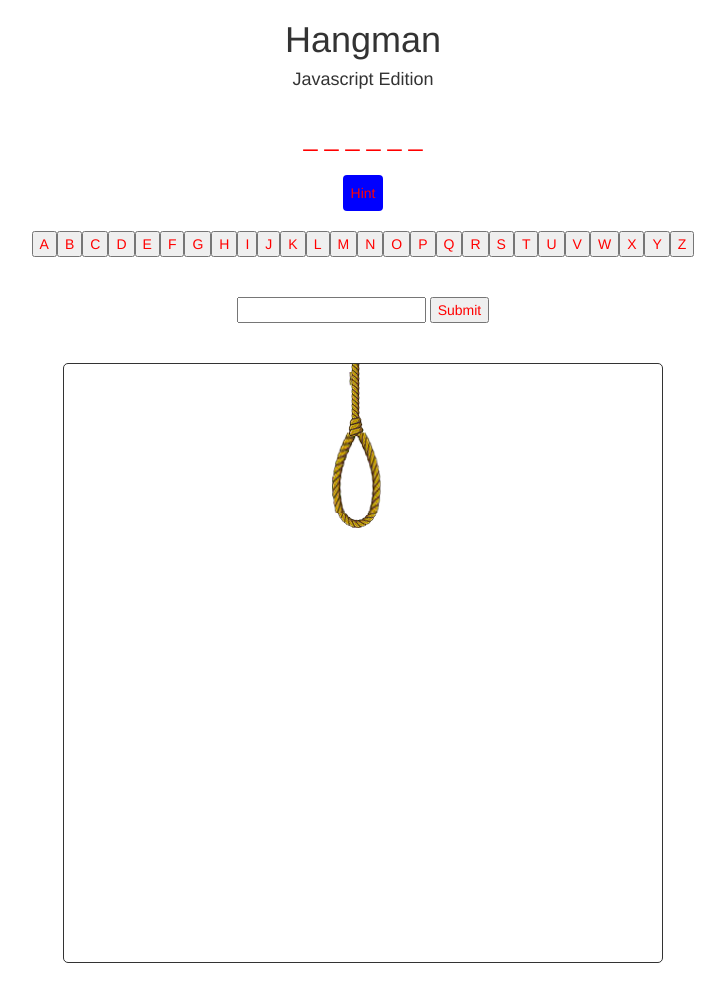
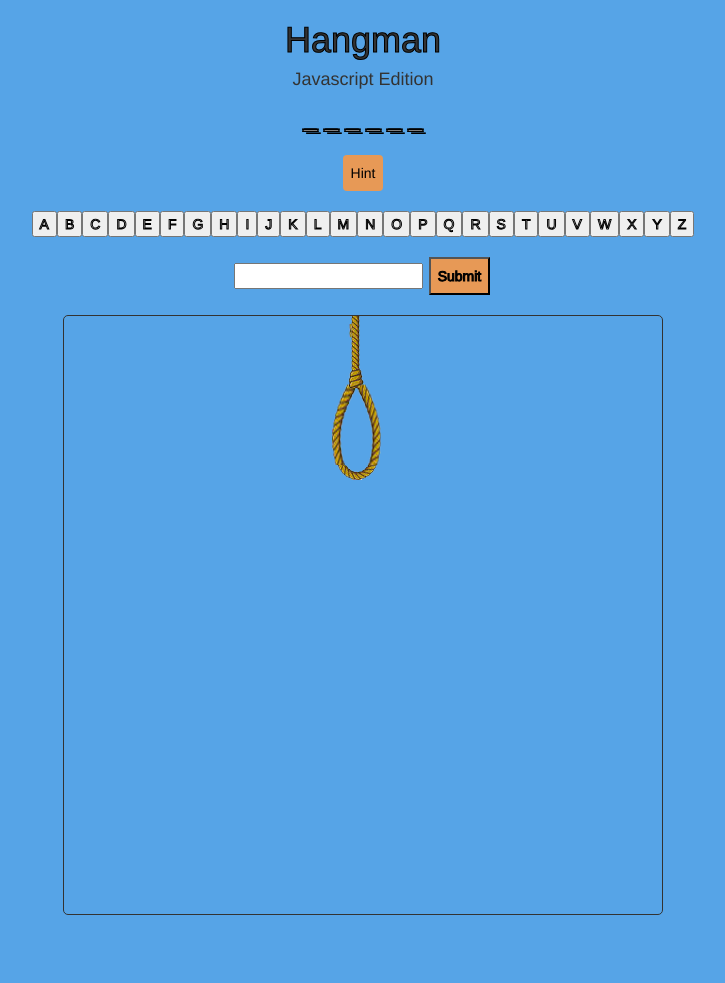
Before and after one commit to SpearceCSUMB/cst336-lab2, a PHP site: page / in a window 1280 px wide. Shown: the whole page, without its empty margins (277-1002 px from the left). After the commit the page ends 915 px from the top, so only its background shows below. Run offline with PHP 8.4, Linux system fonts and the light colour scheme; some libraries are stand-ins or nearby versions.

Commit message:
Made color changes and added some error catches

```diff
--- a/css/styles.css
+++ b/css/styles.css
@@ -2,9 +2,14 @@
   display: none;
 }
 #word, #letters {
-  padding: 20px 0px;
-  color: red;
-  border-color: green;
+  -webkit-text-stroke: 1px black;
+   color: white;
+   text-shadow:
+       3px 3px 0 #000,
+     -1px -1px 0 #000,
+      1px -1px 0 #000,
+      -1px 1px 0 #000,
+       1px 1px 0 #000;
 }
 #man {
   margin: 20px auto;
@@ -21,15 +26,22 @@
   font-size: 10pt !important;
   color: blue;
 }
-.btn {
+.btn, #letterBtn {
   padding: 7px 7px !important;
   margin: 0px 2px;
-  color: red;
-  background-color: blue;
-  border-color: black;
+  color: black;
+  background-color: #E79956;
 }
 .btn-success {
   color: red;
   background-color: blue;
   border-color: black;
 }
+#bg {
+  background-color: #56A4E7;
+}
+h1 {
+  font-size: 25px;
+  -webkit-text-stroke: 1px black;
+  color: white;
+}
--- a/index.html
+++ b/index.html
@@ -11,19 +11,19 @@
 
         <meta name="viewport" content="width=device-width, initial-scale=1">
     </head>
-    <body>
+    <body id="bg">
       <div class='container text-center'>
         <header>
           <h1> Hangman </h1>
           <h4> Javascript Edition </h4>
         </header>
 
-        <div id="word"></div>
+        <div id="word"></div><br />
         <div id="hintBtnM">
           <button class="hintBtn btn btn-hint"> Hint </button>
-        </div>
+        </div><br />
         <div id ="hint"></div>
-        <div id="letters"></div>
+        <div id="letters"></div><br />
         <div id="letters">
           <input type="text" id="letterBox">
           <button id="letterBtn"> Submit </button>
--- a/js/hangman.js
+++ b/js/hangman.js
@@ -24,6 +24,9 @@
 $("#letterBtn").click(function(){
   var boxVal = $("#letterBox").val();
   isGuess(boxVal);
+  if (remainingGuesses == 0){
+    endGame(false);
+  }
   console.log("You pressed the button and it had the value: " + boxVal);
 })
 
```
